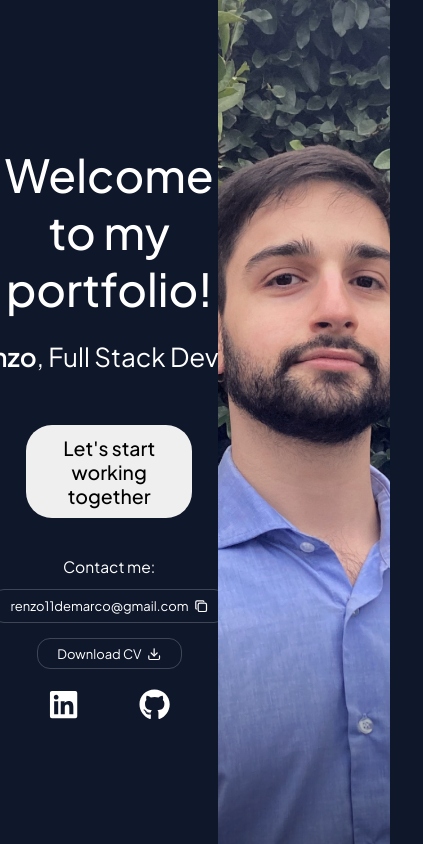
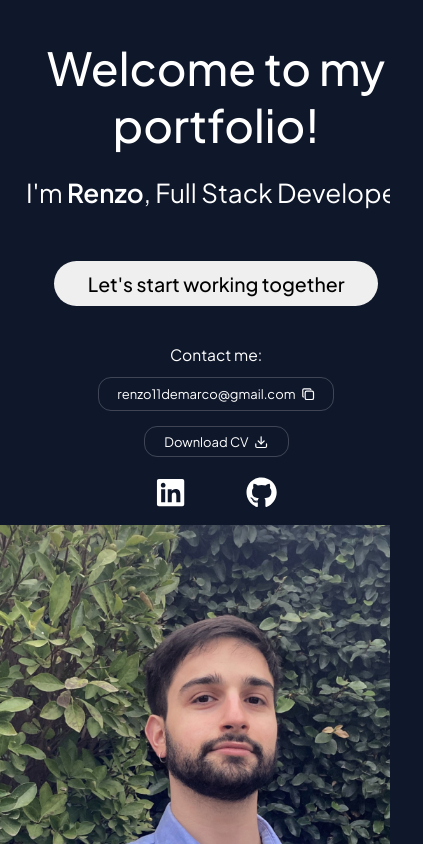
Before and after one commit to renzodemarco/portfolio, a React (Vite) app: page / in a window 390 px wide. Shown: the top 844 px of the page, 423 px wide, since content can reach past the window. Built offline with nearby package versions, Linux system fonts and the light colour scheme.

Commit message:
add responsive 720px

```diff
--- a/src/components/Header/Header.css
+++ b/src/components/Header/Header.css
@@ -30,3 +30,9 @@ header::after {
     width: calc(100vw - 170px);
   }
 }
+
+@media (max-width: 720px) {
+  header {
+    width: 100%;
+  }
+}
--- a/src/components/Layout/Layout.css
+++ b/src/components/Layout/Layout.css
@@ -28,3 +28,9 @@ main {
     grid-template-columns: 170px 1fr;
   }
 }
+
+@media (max-width: 720px) {
+  .layout {
+    grid-template-columns: 1fr;
+  }
+}
--- a/src/components/NavbarContainer/NavbarContainer.css
+++ b/src/components/NavbarContainer/NavbarContainer.css
@@ -27,3 +27,9 @@
     width: 170px;
   }
 }
+
+@media (max-width: 720px) {
+  .navbar-container {
+    display: none;
+  }
+}
--- a/src/index.css
+++ b/src/index.css
@@ -17,10 +17,6 @@ body::-webkit-scrollbar {
 body::-webkit-scrollbar-thumb {
   background-color: rgba(255, 255, 255, .8);
   border-radius: 6px;
-}
-
-:root {
-  --navbar-height: 9.5rem;
 }
 
 p {
@@ -120,5 +116,12 @@ h4 {
   }
 }
 
-@media (max-width: 768px) {
+@media (max-width: 720px) {
+  body {
+    min-height: 100vh;
+  }
+
+  #root {
+    min-height: 100vh;
+  }
 }
--- a/src/pages/Home/Home.css
+++ b/src/pages/Home/Home.css
@@ -66,3 +66,13 @@
   cursor: pointer;
   transition: .2s ease;
 }
+
+@media (max-width: 720px) {
+  .home-container {
+    grid:
+      "welcome"
+      "img";
+    grid-template-columns: 1fr;
+    grid-template-rows: 1fr 1fr;
+  }
+}
```
Also changed, not shown: src/components/Footer/Footer.css (line endings or trailing spaces).
